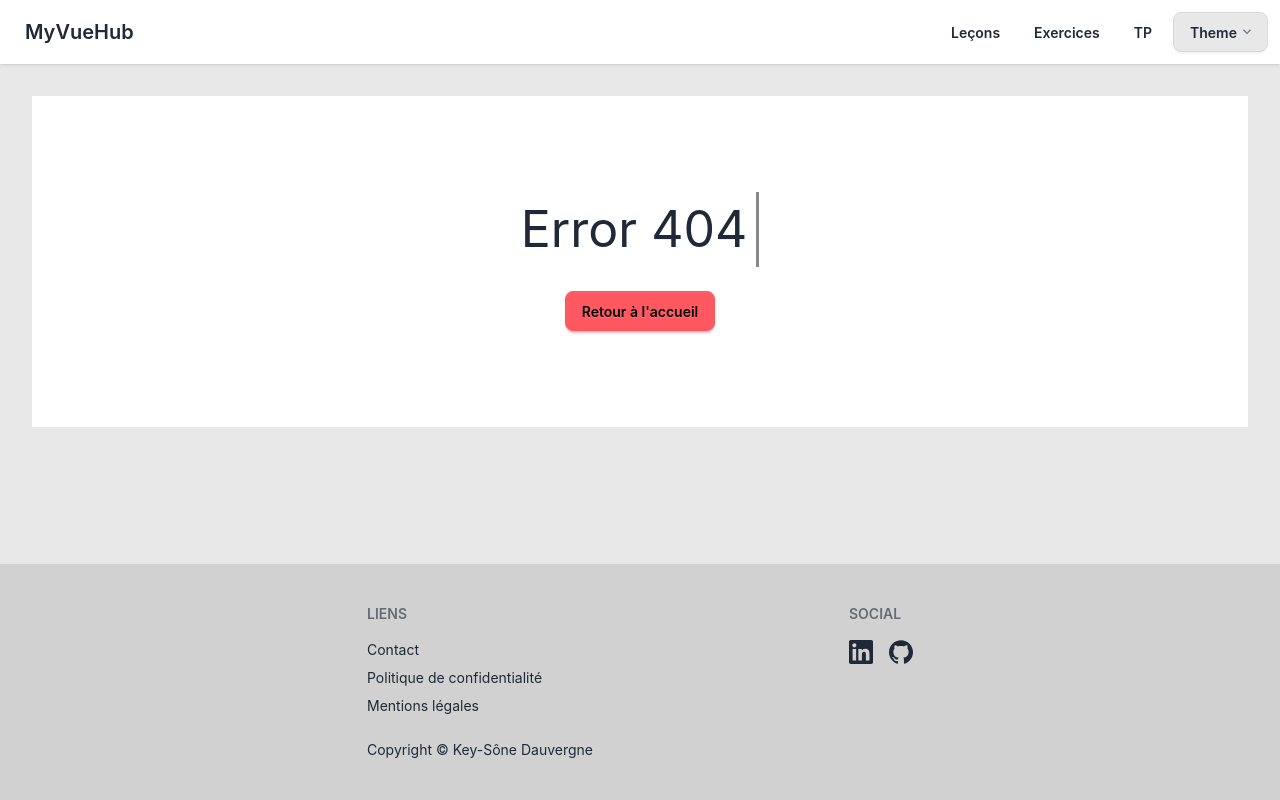
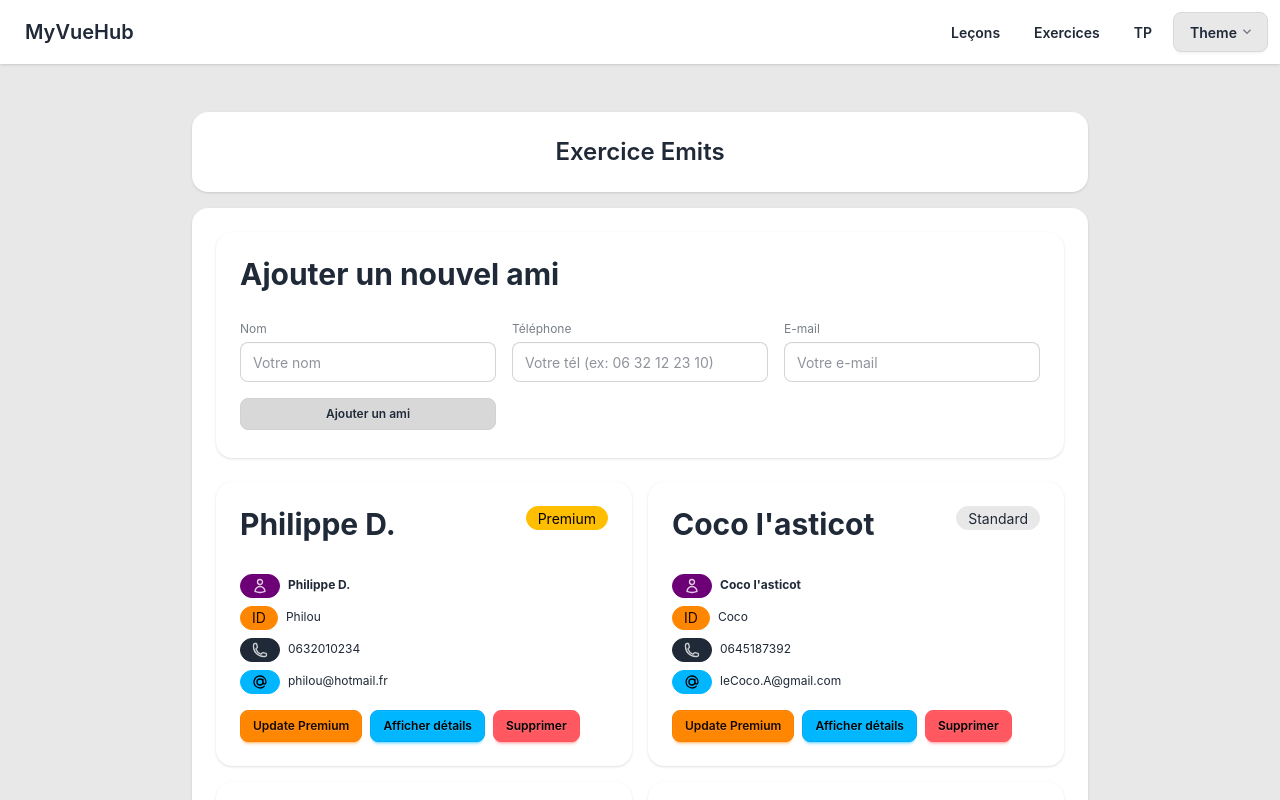
Before and after one commit to kdauvergne/my-vue-hub, a Vue app: page /exercices/exercice-emits in a window 1280 px wide. Before the commit this address had no page. Shown: the top 800 px of the page. Built offline with nearby package versions, Linux system fonts and the light colour scheme.

Commit message:
add exercice Emits partie 1

```diff
--- /dev/null
+++ b/src/components/NewFriend.vue
@@ -0,0 +1,39 @@
+<template>
+  <div class="card w-full bg-base-100 shadow-sm">
+    <div class="card-body">
+      <h2 class="text-3xl font-bold">Ajouter un nouvel ami</h2>
+      <fieldset class="fieldset grid grid-cols-1 md:grid-cols-3 gap-4 mt-4">
+        <div class="flex flex-col gap-1">
+          <label class="label" for="name">Nom</label>
+          <input
+            type="text"
+            id="name"
+            class="input w-full"
+            placeholder="Votre nom"
+          />
+        </div>
+        <div class="flex flex-col gap-1">
+          <label class="label" for="phone">Téléphone</label>
+          <input
+            type="text"
+            id="phone"
+            class="input w-full"
+            placeholder="Votre tél (ex: 06 32 12 23 10)"
+          />
+        </div>
+        <div class="flex flex-col gap-1">
+          <label class="label" for="email">E-mail</label>
+          <input
+            type="text"
+            id="email"
+            class="input w-full"
+            placeholder="Votre e-mail"
+          />
+        </div>
+        <button class="btn btn-sm btn-active">Ajouter un ami</button>
+      </fieldset>
+    </div>
+  </div>
+</template>
+
+<script lang="js" setup></script>
--- /dev/null
+++ b/src/components/OneFriendEmit.vue
@@ -0,0 +1,110 @@
+<template>
+  <div class="card w-full bg-base-100 shadow-sm">
+    <div class="card-body">
+      <div class="flex justify-between">
+        <h2 class="text-3xl font-bold">{{ name }}</h2>
+        <span
+          class="badge badge-s"
+          :class="{
+            'badge-warning': premium,
+            'badge-ghost': !premium,
+          }"
+          >{{ premium ? "Premium" : "Standard" }}</span
+        >
+      </div>
+      <ul class="mt-6 flex flex-col gap-2 text-xs">
+        <li>
+          <span class="badge badge-primary mr-2"
+            ><svg
+              xmlns="http://www.w3.org/2000/svg"
+              fill="none"
+              viewBox="0 0 24 24"
+              stroke-width="2"
+              stroke="currentColor"
+              class="size-4"
+            >
+              <path
+                stroke-linecap="round"
+                stroke-linejoin="round"
+                d="M15.75 6a3.75 3.75 0 1 1-7.5 0 3.75 3.75 0 0 1 7.5 0ZM4.501 20.118a7.5 7.5 0 0 1 14.998 0A17.933 17.933 0 0 1 12 21.75c-2.676 0-5.216-.584-7.499-1.632Z"
+              />
+            </svg>
+          </span>
+          <span class="font-bold">{{ name }}</span>
+        </li>
+        <li>
+          <span class="badge badge-accent mr-2">ID</span>
+          <span>{{ id }}</span>
+        </li>
+        <li>
+          <span class="badge badge-neutral mr-2"
+            ><svg
+              xmlns="http://www.w3.org/2000/svg"
+              fill="none"
+              viewBox="0 0 24 24"
+              stroke-width="2"
+              stroke="currentColor"
+              class="size-4"
+            >
+              <path
+                stroke-linecap="round"
+                stroke-linejoin="round"
+                d="M2.25 6.75c0 8.284 6.716 15 15 15h2.25a2.25 2.25 0 0 0 2.25-2.25v-1.372c0-.516-.351-.966-.852-1.091l-4.423-1.106c-.44-.11-.902.055-1.173.417l-.97 1.293c-.282.376-.769.542-1.21.38a12.035 12.035 0 0 1-7.143-7.143c-.162-.441.004-.928.38-1.21l1.293-.97c.363-.271.527-.734.417-1.173L6.963 3.102a1.125 1.125 0 0 0-1.091-.852H4.5A2.25 2.25 0 0 0 2.25 4.5v2.25Z"
+              />
+            </svg>
+          </span>
+          <span>{{ phone }}</span>
+        </li>
+        <li>
+          <span class="badge badge-info mr-2"
+            ><svg
+              xmlns="http://www.w3.org/2000/svg"
+              fill="none"
+              viewBox="0 0 24 24"
+              stroke-width="2"
+              stroke="currentColor"
+              class="size-4"
+            >
+              <path
+                stroke-linecap="round"
+                stroke-linejoin="round"
+                d="M16.5 12a4.5 4.5 0 1 1-9 0 4.5 4.5 0 0 1 9 0Zm0 0c0 1.657 1.007 3 2.25 3S21 13.657 21 12a9 9 0 1 0-2.636 6.364M16.5 12V8.25"
+              />
+            </svg>
+          </span>
+          <span>{{ email }}</span>
+        </li>
+      </ul>
+      <div class="flex flex-wrap gap-2 mt-2">
+        <button
+          class="btn btn-sm btn-accent"
+          @click="emit('mon-event-premium-update', id)"
+        >
+          Update Premium
+        </button>
+        <button class="btn btn-sm btn-info">Afficher détails</button>
+        <button class="btn btn-sm btn-error" @click="emit('delete-friend', id)">
+          Supprimer
+        </button>
+      </div>
+    </div>
+  </div>
+</template>
+
+<script lang="js" setup>
+const emit = defineEmits(["mon-event-premium-update", "delete-friend"]);
+
+const props = defineProps({
+  id: { type: String, required: true },
+  name: { type: String, required: true },
+  phone: { type: String, required: true },
+  email: { type: String, required: true },
+  premium: { type: Boolean, default: false },
+});
+
+// const propsToDataPremium = ref(props.premium);
+
+// const togglePremium = () => {
+//   propsToDataPremium.value = !propsToDataPremium.value;
+// };
+</script>
--- a/src/router/router.exercices.js
+++ b/src/router/router.exercices.js
@@ -49,6 +49,11 @@ const exercicesRoutes = [
     component: () => import("../views/exercices/ExerciceProps.vue"),
     meta: { title: "Exercice Props" },
   },
+  {
+    path: "/exercices/exercice-emits",
+    component: () => import("../views/exercices/ExerciceEmits.vue"),
+    meta: { title: "Exercice Emits" },
+  },
 ];
 
 export default exercicesRoutes;
--- /dev/null
+++ b/src/views/exercices/ExerciceEmits.vue
@@ -0,0 +1,81 @@
+<template>
+  <div class="max-w-4xl mx-auto flex flex-col gap-4 mt-4">
+    <div class="card bg-base-100 shadow-sm">
+      <div class="card-body">
+        <h2 class="card-title text-2xl justify-center">Exercice Emits</h2>
+      </div>
+    </div>
+    <div class="card bg-base-100 shadow-sm">
+      <div class="card-body pb-0">
+        <NewFriend />
+      </div>
+      <div class="card-body grid grid-cols-1 md:grid-cols-2 gap-4">
+        <OneFriendEmit
+          v-for="unAmi in lesAmis"
+          :key="unAmi.id"
+          :id="unAmi.id"
+          :name="unAmi.name"
+          :phone="unAmi.phone"
+          :email="unAmi.email"
+          :premium="unAmi.premium"
+          @mon-event-premium-update="updatePremium"
+          @delete-friend="deleteFriend"
+        />
+      </div>
+    </div>
+  </div>
+</template>
+
+<script lang="js" setup>
+import NewFriend from "../../components/NewFriend.vue";
+import OneFriendEmit from "../../components/OneFriendEmit.vue";
+import { ref } from "vue";
+
+function updatePremium(id) {
+  const unAmi = lesAmis.value.find((ami) => ami.id === id);
+  unAmi.premium = !unAmi.premium;
+}
+
+function deleteFriend(id) {
+  const indexAmi = lesAmis.value.findIndex((ami) => ami.id === id);
+  lesAmis.value.splice(indexAmi, 1);
+}
+
+const lesAmis = ref([
+  {
+    id: "Philou",
+    name: "Philippe D.",
+    phone: "0632010234",
+    email: "philou@hotmail.fr",
+    premium: true,
+  },
+  {
+    id: "Coco",
+    name: "Coco l'asticot",
+    phone: "0645187392",
+    email: "leCoco.A@gmail.com",
+    premium: false,
+  },
+  {
+    id: "Jojo",
+    name: "Jordan M.",
+    phone: "0712450968",
+    email: "jojo.martin@orange.fr",
+    premium: true,
+  },
+  {
+    id: "Clem",
+    name: "Clémence B.",
+    phone: "0678923415",
+    email: "clem.b@outlook.fr",
+    premium: false,
+  },
+  {
+    id: "Bébert",
+    name: "Hubert L.",
+    phone: "0623784501",
+    email: "bebert31@free.fr",
+    premium: true,
+  },
+]);
+</script>
```
